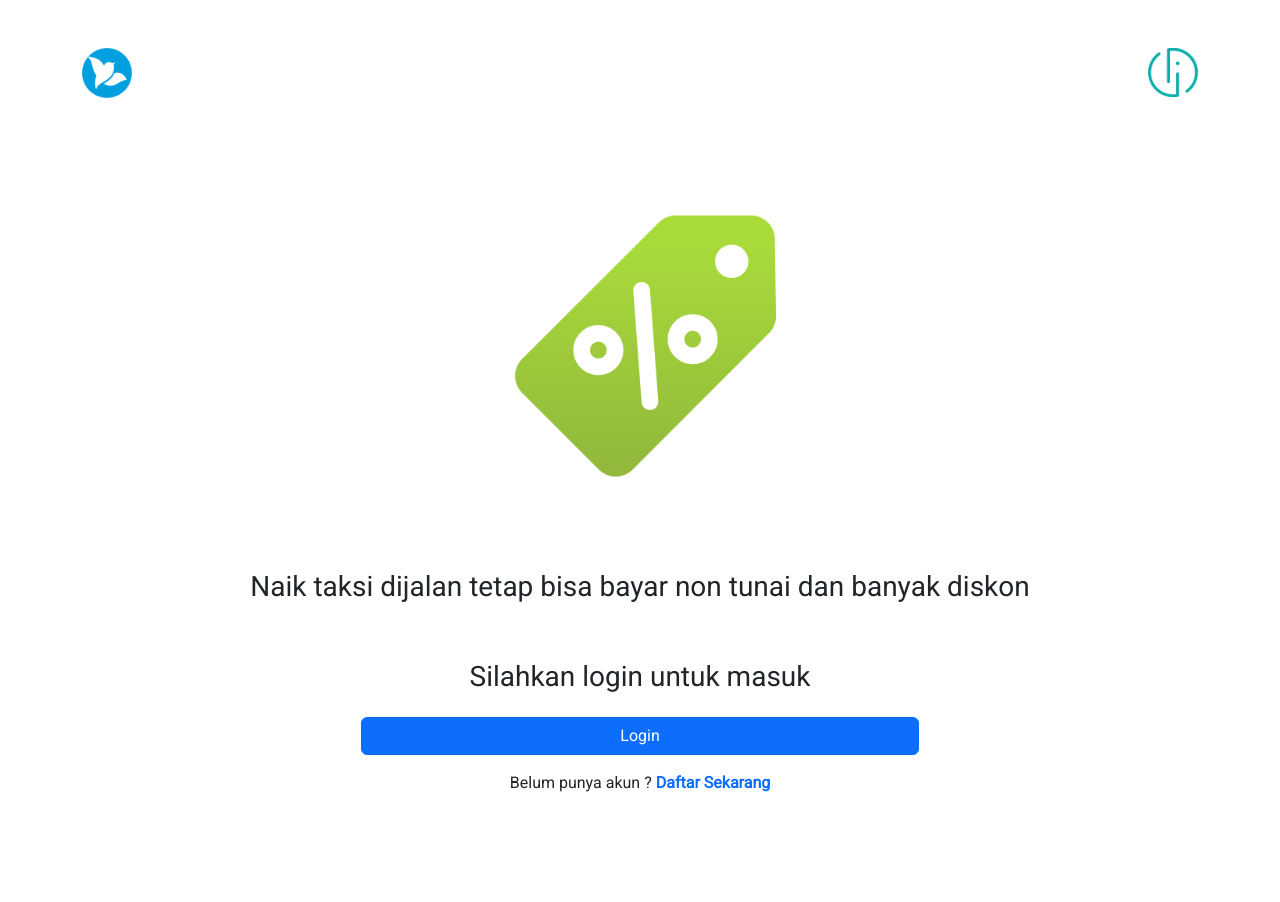
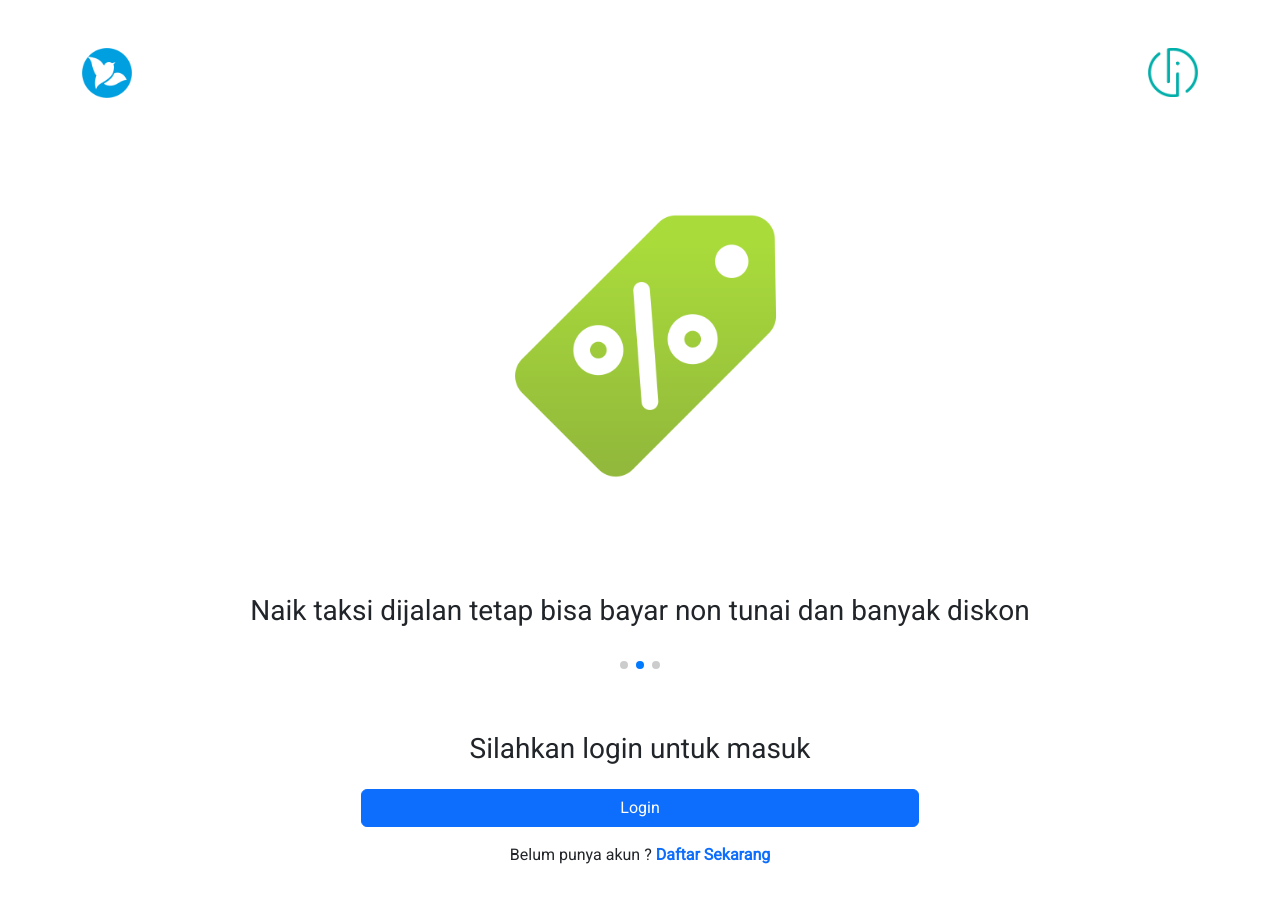
Before and after one commit to GallanSJK/test-fs-bni, a React (Vite) app: page / in a window 1280 px wide. Shown: the top 902 px of the page. Before the commit the page ends 843 px from the top, so only its background shows below. Built offline with nearby package versions, Linux system fonts and the light colour scheme.

Commit message:
add pagination slider

```diff
--- a/src/components/Slider/index.jsx
+++ b/src/components/Slider/index.jsx
@@ -7,6 +7,7 @@ import Voucher from '../../assets/voucher.png'
 import Mobil from '../../assets/mobil.png'
 import Jam from '../../assets/jam.png'
 import 'swiper/css';
+import 'swiper/css/pagination';
 
 export default function Slider() {
     return (
@@ -35,19 +36,19 @@ export default function Slider() {
                                 <SwiperSlide>
                                     <div className='text-center'>
                                         <img className='img-fluid' src={Mobil} />
-                                        <h3 className='pt-4'>Pesan Taksi dan sewa mobil</h3>
+                                        <h3 className='py-5'>Pesan Taksi dan sewa mobil termurah</h3>
                                     </div>
                                 </SwiperSlide>
                                 <SwiperSlide>
                                     <div className='text-center'>
                                         <img className='img-fluid' src={Voucher} />
-                                        <h3 className='pt-4'>Naik taksi dijalan tetap bisa bayar non tunai dan banyak diskon</h3>
+                                        <h3 className='py-5'>Naik taksi dijalan tetap bisa bayar non tunai dan banyak diskon</h3>
                                     </div>
                                 </SwiperSlide>
                                 <SwiperSlide>
                                     <div className='text-center'>
                                         <img className='img-fluid' src={Jam} />
-                                        <h3 className='pt-4'>Efisiensi waktu order sesuai kebutuhan, harga pasti & harga argo</h3>
+                                        <h3 className='py-5'>Efisiensi waktu order sesuai kebutuhan, harga pasti & harga argo</h3>
                                     </div>
                                 </SwiperSlide>
 
```
